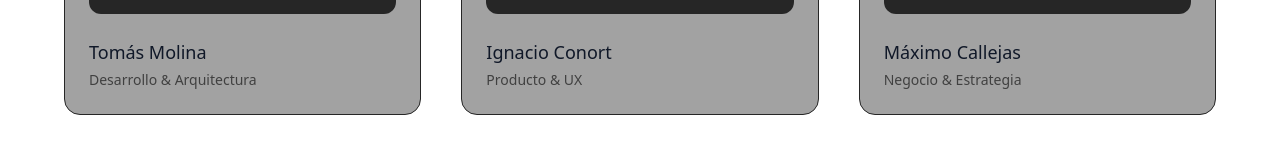
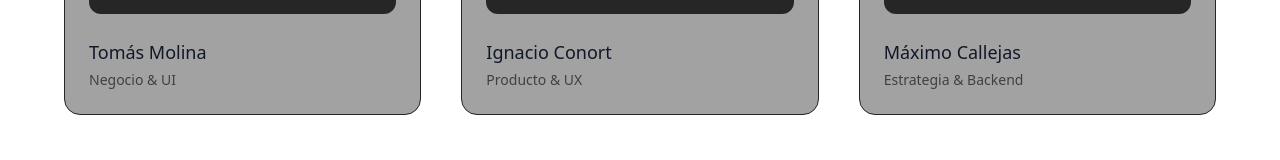
Before and after one commit to Nuvra-Technologies/nuvra-landing, a Next.js app: page / in a window 1280 px wide. Shown: the part 2244-2404 px from the top of the page. Built offline with nearby package versions, Linux system fonts and the light colour scheme.

Commit message:
equipo data moved to data/team

```diff
--- a/src/data/team.ts
+++ b/src/data/team.ts
@@ -2,21 +2,27 @@ import type { TeamMember } from "@/types/team";
 
 export const team: TeamMember[] = [
     {
-        id: "1",
+        id: "founder-1",
         name: "Tomás Molina",
-        role: "Founder / Developer",
-        bio: "Descripción a desarrollar..."
+        role: "Negocio & UI",
+        shortBio: "Descripción a desarrollar...",
+        fullBio: "Descripción a desarrollar...",
+        image: "Link futuro"
     },
     {
-        id: "2",
+        id: "founder-2",
         name: "Ignacio Conort",
-        role: "Founder / Developer",
-        bio: "Descripción a desarrollar..."
+        role: "Producto & UX",
+        shortBio: "Descripción a desarrollar...",
+        fullBio: "Descripción a desarrollar...",
+        image: "Link futuro"
     },
     {
-        id: "3",
+        id: "founder-3",
         name: "Máximo Callejas",
-        role: "Founder / Developer",
-        bio: "Descripción a desarrollar..."
+        role: "Estrategia & Backend",
+        shortBio: "Descripción a desarrollar...",
+        fullBio: "Descripción a desarrollar...",
+        image: "Link futuro"
     }
 ]
--- a/src/sections/equipo/EquipoContent.tsx
+++ b/src/sections/equipo/EquipoContent.tsx
@@ -1,28 +1,5 @@
 import FadeIn from "@/components/motion/FadeIn";
-
-const team = [
-    {
-        name: "Nombre Apellido",
-        role: "Desarrollo & Arquitectura",
-        description:
-            "Especializado en desarrollo de sistemas a medida, arquitectura de software y optimización de performance.",
-        image: "/images/team/founder-1.jpg",
-    },
-    {
-        name: "Nombre Apellido",
-        role: "Producto & UX",
-        description:
-            "Enfocado en diseño de experiencias claras, usabilidad y productos pensados para el usuario final.",
-        image: "/images/team/founder-2.jpg",
-    },
-    {
-        name: "Nombre Apellido",
-        role: "Negocio & Estrategia",
-        description:
-            "Orientado a estrategia digital, procesos de negocio y soluciones alineadas a objetivos reales.",
-        image: "/images/team/founder-3.jpg",
-    },
-]
+import { team } from "@/data/team";
 
 export default function EquipoContent() {
     return (
@@ -63,7 +40,7 @@ export default function EquipoContent() {
                                     </p>
 
                                     <p className="mt-4 text-neutral-300 leading-relaxed max-w-xl">
-                                        {member.description}
+                                        {member.fullBio}
                                     </p>
                                 </div>
                             </div>
--- a/src/sections/home/EquipoPreview.tsx
+++ b/src/sections/home/EquipoPreview.tsx
@@ -1,23 +1,6 @@
 import FadeIn from "@/components/motion/FadeIn";
 import Link from "next/link";
-
-const team = [
-    {
-        name: "Tomás Molina",
-        role: "Desarrollo & Arquitectura",
-        image: "link futuro"
-    },
-    {
-        name: "Ignacio Conort",
-        role: "Producto & UX",
-        image: "link futuro"
-    },
-    {
-        name: "Máximo Callejas",
-        role: "Negocio & Estrategia",
-        image: "link futuro"
-    }
-]
+import { team } from "@/data/team";
 
 export default function EquipoPreview() {
     return (
--- a/src/types/team.ts
+++ b/src/types/team.ts
@@ -2,6 +2,7 @@ export interface TeamMember {
     id: string;
     name: string;
     role: string;
-    bio: string;
+    shortBio?: string,
+    fullBio: string;
     image?: string;
 }
```
